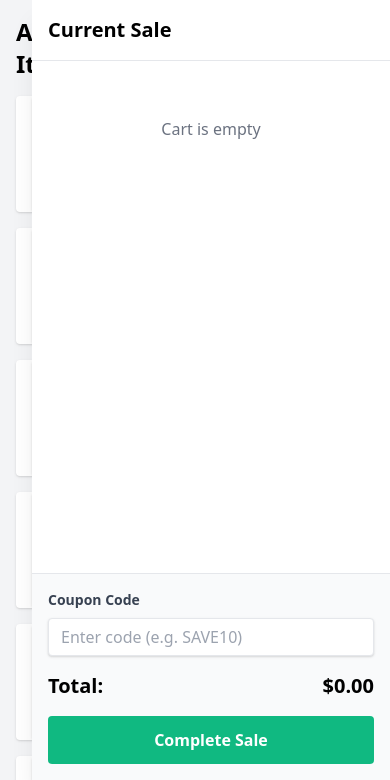
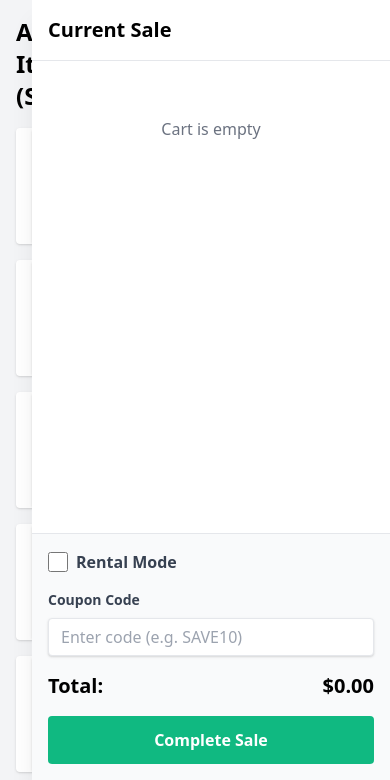
Before and after one commit to jawadsaleem007/POS-System-Reengineering, a Flask app: page /pos in a window 390 px wide. Shown: the part 64-844 px from the top of the page. Run offline with Flask 3, Linux system fonts and the light colour scheme; a user stored in the database is signed in.

Commit message:
Update project: Push everything except venv

```diff
--- a/reengineered_system/app.py
+++ b/reengineered_system/app.py
@@ -132,6 +132,36 @@ def pos():
         cart = data.get('cart', [])
         coupon_code = data.get('coupon', '').strip()
 
+        # Rental Logic
+        is_rental = data.get('is_rental', False)
+        customer_phone = data.get('customer_phone', '').strip()
+
+        if is_rental:
+            if not customer_phone:
+                return {'error': 'Customer phone is required for rentals'}, 400
+
+            for cart_item in cart:
+                item = db.session.get(Item, cart_item['id'])
+                if item and item.stock_quantity >= cart_item['quantity']:
+                    # Create rental records (one per item quantity)
+                    for _ in range(cart_item['quantity']):
+                        rental = Rental(
+                            user_phone=customer_phone,
+                            item_id=item.id,
+                            rental_date=datetime.utcnow(),
+                            is_returned=False
+                        )
+                        db.session.add(rental)
+
+                    # Update stock
+                    item.stock_quantity -= cart_item['quantity']
+                else:
+                    return {'error': f'Insufficient stock for {item.name}'}, 400
+
+            db.session.commit()
+            return {'success': True, 'message': 'Rental processed successfully'}
+
+        # Sale Logic
         total = 0
         discount = 0
 
@@ -172,8 +202,9 @@ def pos():
         db.session.commit()
         return {'success': True, 'sale_id': sale.id, 'discount': discount, 'final_total': sale.total_amount}
 
-    items = Item.query.filter(Item.stock_quantity > 0).all()
-    return render_template('pos.html', items=items)
+    sale_items = Item.query.filter(Item.type == 'sale', Item.stock_quantity > 0).all()
+    rental_items = Item.query.filter(Item.type == 'rental', Item.stock_quantity > 0).all()
+    return render_template('pos.html', sale_items=sale_items, rental_items=rental_items)
 
 @app.route('/rentals')
 @login_required
--- a/reengineered_system/models.py
+++ b/reengineered_system/models.py
@@ -19,10 +19,12 @@ class User(UserMixin, db.Model):
         return check_password_hash(self.password_hash, password)
 
 class Item(db.Model):
-    id = db.Column(db.Integer, primary_key=True)
+    id = db.Column(db.Integer, primary_key=True) # Auto-incrementing PK
+    legacy_id = db.Column(db.Integer, nullable=False) # ID from text files
     name = db.Column(db.String(100), nullable=False)
     price = db.Column(db.Float, nullable=False)
     stock_quantity = db.Column(db.Integer, default=0)
+    type = db.Column(db.String(20), default='sale') # 'sale' or 'rental'
 
 class Rental(db.Model):
     id = db.Column(db.Integer, primary_key=True)
--- a/reengineered_system/templates/pos.html
+++ b/reengineered_system/templates/pos.html
@@ -20,12 +20,25 @@
     <div class="flex-1 flex overflow-hidden">
         <!-- Item Grid -->
         <div class="flex-1 p-4 overflow-y-auto">
-            <h2 class="text-2xl font-bold mb-4">Available Items</h2>
-            <div class="grid grid-cols-2 md:grid-cols-3 lg:grid-cols-4 gap-4">
-                {% for item in items %}
+            <h2 class="text-2xl font-bold mb-4" id="grid-title">Available Items (Sale)</h2>
+
+            <!-- Sale Items Grid -->
+            <div id="sale-items-grid" class="grid grid-cols-2 md:grid-cols-3 lg:grid-cols-4 gap-4">
+                {% for item in sale_items %}
                 <div class="bg-white p-4 rounded shadow hover:shadow-lg cursor-pointer transition" onclick="addToCart({{ item.id }}, '{{ item.name }}', {{ item.price }})">
                     <h3 class="font-bold text-lg">{{ item.name }}</h3>
                     <p class="text-gray-600">${{ "%.2f"|format(item.price) }}</p>
+                    <p class="text-xs text-gray-400">Stock: {{ item.stock_quantity }}</p>
+                </div>
+                {% endfor %}
+            </div>
+
+            <!-- Rental Items Grid -->
+            <div id="rental-items-grid" class="grid grid-cols-2 md:grid-cols-3 lg:grid-cols-4 gap-4 hidden">
+                {% for item in rental_items %}
+                <div class="bg-white p-4 rounded shadow hover:shadow-lg cursor-pointer transition border-2 border-blue-100" onclick="addToCart({{ item.id }}, '{{ item.name }}', {{ item.price }})">
+                    <h3 class="font-bold text-lg text-blue-800">{{ item.name }}</h3>
+                    <p class="text-gray-600">${{ "%.2f"|format(item.price) }} / day</p>
                     <p class="text-xs text-gray-400">Stock: {{ item.stock_quantity }}</p>
                 </div>
                 {% endfor %}
@@ -42,7 +55,19 @@
                 <p class="text-gray-500 text-center mt-10">Cart is empty</p>
             </div>
             <div class="p-4 border-t bg-gray-50">
-                <div class="mb-4">
+                <!-- Rental Toggle -->
+                <div class="mb-4 flex items-center">
+                    <input type="checkbox" id="rental-mode" class="form-checkbox h-5 w-5 text-blue-600" onchange="toggleRentalMode()">
+                    <label for="rental-mode" class="ml-2 text-gray-700 font-bold">Rental Mode</label>
+                </div>
+
+                <!-- Phone Input (Hidden by default) -->
+                <div class="mb-4 hidden" id="phone-container">
+                    <label class="block text-gray-700 text-sm font-bold mb-2" for="customer-phone">Customer Phone</label>
+                    <input class="shadow appearance-none border rounded w-full py-2 px-3 text-gray-700 leading-tight focus:outline-none focus:shadow-outline" id="customer-phone" type="text" placeholder="Required for rentals">
+                </div>
+
+                <div class="mb-4" id="coupon-container">
                     <label class="block text-gray-700 text-sm font-bold mb-2" for="coupon">Coupon Code</label>
                     <input class="shadow appearance-none border rounded w-full py-2 px-3 text-gray-700 leading-tight focus:outline-none focus:shadow-outline" id="coupon" type="text" placeholder="Enter code (e.g. SAVE10)">
                 </div>
@@ -50,7 +75,7 @@
                     <span>Total:</span>
                     <span id="cart-total">$0.00</span>
                 </div>
-                <button onclick="checkout()" class="w-full bg-green-500 hover:bg-green-600 text-white font-bold py-3 rounded">
+                <button onclick="checkout()" class="w-full bg-green-500 hover:bg-green-600 text-white font-bold py-3 rounded transition duration-200" id="checkout-btn">
                     Complete Sale
                 </button>
             </div>
@@ -59,6 +84,51 @@
 
     <script>
         let cart = {};
+
+        function toggleRentalMode() {
+            const isRental = document.getElementById('rental-mode').checked;
+            const phoneContainer = document.getElementById('phone-container');
+            const couponContainer = document.getElementById('coupon-container');
+            const checkoutBtn = document.getElementById('checkout-btn');
+
+            const saleGrid = document.getElementById('sale-items-grid');
+            const rentalGrid = document.getElementById('rental-items-grid');
+            const gridTitle = document.getElementById('grid-title');
+
+            // Clear cart when switching modes to prevent mixing items
+            if (Object.keys(cart).length > 0) {
+                if(!confirm("Switching modes will clear your current cart. Continue?")) {
+                    document.getElementById('rental-mode').checked = !isRental;
+                    return;
+                }
+                cart = {};
+                updateCartUI();
+            }
+
+            if (isRental) {
+                phoneContainer.classList.remove('hidden');
+                couponContainer.classList.add('hidden');
+                checkoutBtn.innerText = "Complete Rental";
+                checkoutBtn.classList.remove('bg-green-500', 'hover:bg-green-600');
+                checkoutBtn.classList.add('bg-blue-500', 'hover:bg-blue-600');
+
+                // Switch Grids
+                saleGrid.classList.add('hidden');
+                rentalGrid.classList.remove('hidden');
+                gridTitle.innerText = "Available Items (Rental)";
+            } else {
+                phoneContainer.classList.add('hidden');
+                couponContainer.classList.remove('hidden');
+                checkoutBtn.innerText = "Complete Sale";
+                checkoutBtn.classList.remove('bg-blue-500', 'hover:bg-blue-600');
+                checkoutBtn.classList.add('bg-green-500', 'hover:bg-green-600');
+
+                // Switch Grids
+                rentalGrid.classList.add('hidden');
+                saleGrid.classList.remove('hidden');
+                gridTitle.innerText = "Available Items (Sale)";
+            }
+        }
 
         function addToCart(id, name, price) {
             if (cart[id]) {
@@ -105,6 +175,8 @@
         async function checkout() {
             if (Object.keys(cart).length === 0) return;
 
+            const isRental = document.getElementById('rental-mode').checked;
+            const customerPhone = document.getElementById('customer-phone').value;
             const couponCode = document.getElementById('coupon').value;
             const cartArray = Object.values(cart);
 
@@ -116,20 +188,29 @@
                     },
                     body: JSON.stringify({
                         cart: cartArray,
-                        coupon: couponCode
+                        coupon: couponCode,
+                        is_rental: isRental,
+                        customer_phone: customerPhone
                     }),
                 });
 
                 const result = await response.json();
 
                 if (response.ok) {
-                    let msg = 'Sale completed successfully!';
-                    if (result.discount > 0) {
-                        msg += `\nDiscount Applied: $${result.discount.toFixed(2)}\nFinal Total: $${result.final_total.toFixed(2)}`;
+                    if (isRental) {
+                        alert('Rental processed successfully!');
+                        document.getElementById('rental-mode').checked = false;
+                        toggleRentalMode();
+                        document.getElementById('customer-phone').value = '';
+                    } else {
+                        let msg = 'Sale completed successfully!';
+                        if (result.discount > 0) {
+                            msg += `\nDiscount Applied: $${result.discount.toFixed(2)}\nFinal Total: $${result.final_total.toFixed(2)}`;
+                        }
+                        alert(msg);
+                        document.getElementById('coupon').value = '';
                     }
-                    alert(msg);
                     cart = {};
-                    document.getElementById('coupon').value = '';
                     updateCartUI();
                     window.location.reload(); // Refresh to update stock
                 } else {
```
Also changed, not shown: reengineered_system/migrate.py (+65 -37 lines), reengineered_system/instance/pos.db, 1 other file.
